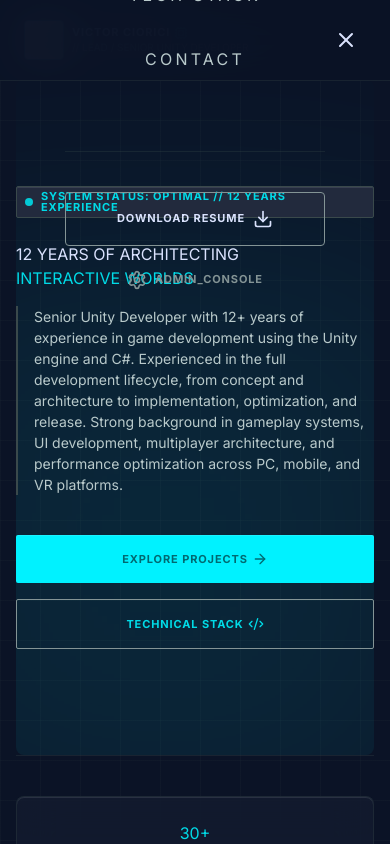
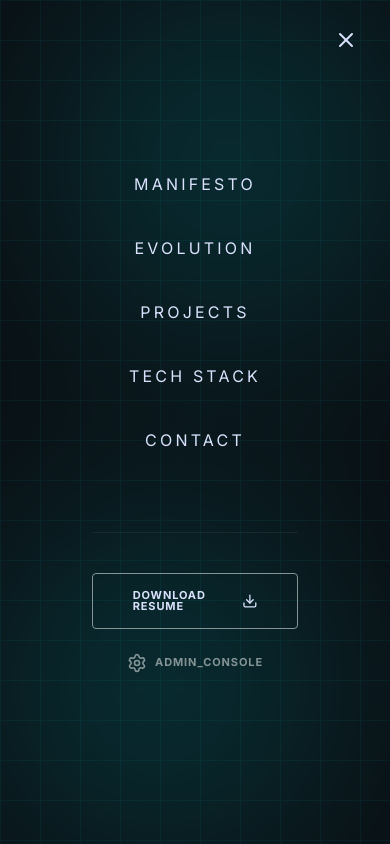
Before and after one commit to VictorCiorici/Portfolio, a Next.js app: page / in a window 390 px wide. Both pictures are taken after a click on the button 346 px from the left and 40 px from the top of the page. Shown: the top 844 px of the page. Built offline with nearby package versions, Linux system fonts and the light colour scheme; grey boxes are pictures that could not be loaded.

Commit message:
fix: resolve mobile menu transparency, offset, and navigation routing issues

```diff
--- a/src/components/Navbar.tsx
+++ b/src/components/Navbar.tsx
@@ -136,10 +136,20 @@ export default function Navbar({ profileData }: NavbarProps) {
             initial={{ opacity: 0, x: "100%" }}
             animate={{ opacity: 1, x: 0 }}
             exit={{ opacity: 0, x: "100%" }}
-            transition={{ type: "spring", damping: 25, stiffness: 200 }}
-            className="fixed inset-0 z-[55] bg-background/95 backdrop-blur-xl md:hidden"
+            transition={{ type: "spring", damping: 30, stiffness: 300 }}
+            className="fixed inset-0 z-[55] bg-[#0a0c10] md:hidden flex flex-col items-center justify-center w-screen h-screen overflow-hidden"
           >
-            <div className="flex flex-col items-center justify-center h-full gap-xl">
+            {/* Grid Pattern for Technical Feel */}
+            <div className="absolute inset-0 opacity-5 pointer-events-none"
+                 style={{ backgroundImage: 'linear-gradient(#00f2ff 1px, transparent 1px), linear-gradient(90deg, #00f2ff 1px, transparent 1px)', backgroundSize: '40px 40px' }} />
+
+            {/* Design Accents */}
+            <div className="absolute inset-0 opacity-20 pointer-events-none">
+              <div className="absolute top-0 right-0 w-80 h-80 bg-primary-fixed-dim blur-[120px] rounded-full" />
+              <div className="absolute bottom-0 left-0 w-80 h-80 bg-surface-tint blur-[120px] rounded-full" />
+            </div>
+
+            <div className="relative z-10 flex flex-col items-center justify-center w-full px-xl gap-xl">
               {navLinks.map((link, i) => (
                 <motion.div
                   key={link.name}
@@ -149,8 +159,8 @@ export default function Navbar({ profileData }: NavbarProps) {
                 >
                   <Link
                     href={link.href}
-                    className={`text-display-sm uppercase tracking-[0.2em] no-underline ${
-                      pathname === link.href ? "text-primary-fixed-dim" : "text-on-surface-variant"
+                    className={`text-display-md uppercase tracking-[0.2em] no-underline transition-colors ${
+                      pathname === `/Portfolio${link.href}` || pathname === link.href ? "text-primary-fixed-dim" : "text-on-surface hover:text-primary-fixed-dim"
                     }`}
                   >
                     {link.name}
```
